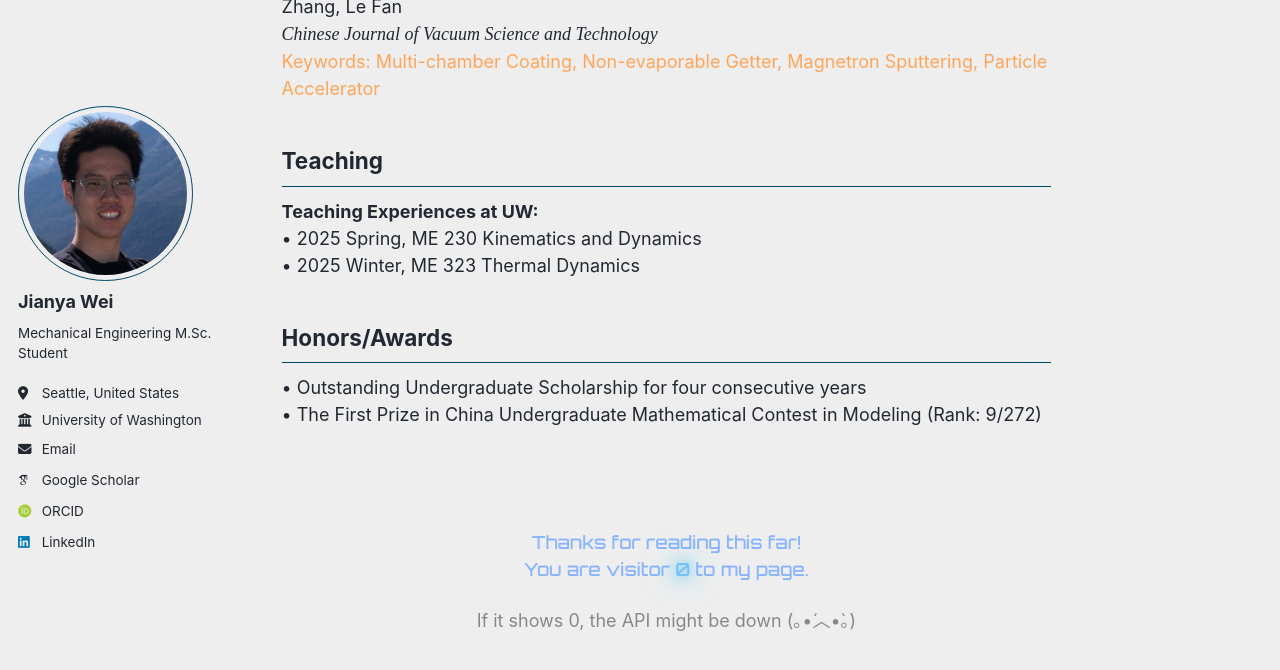
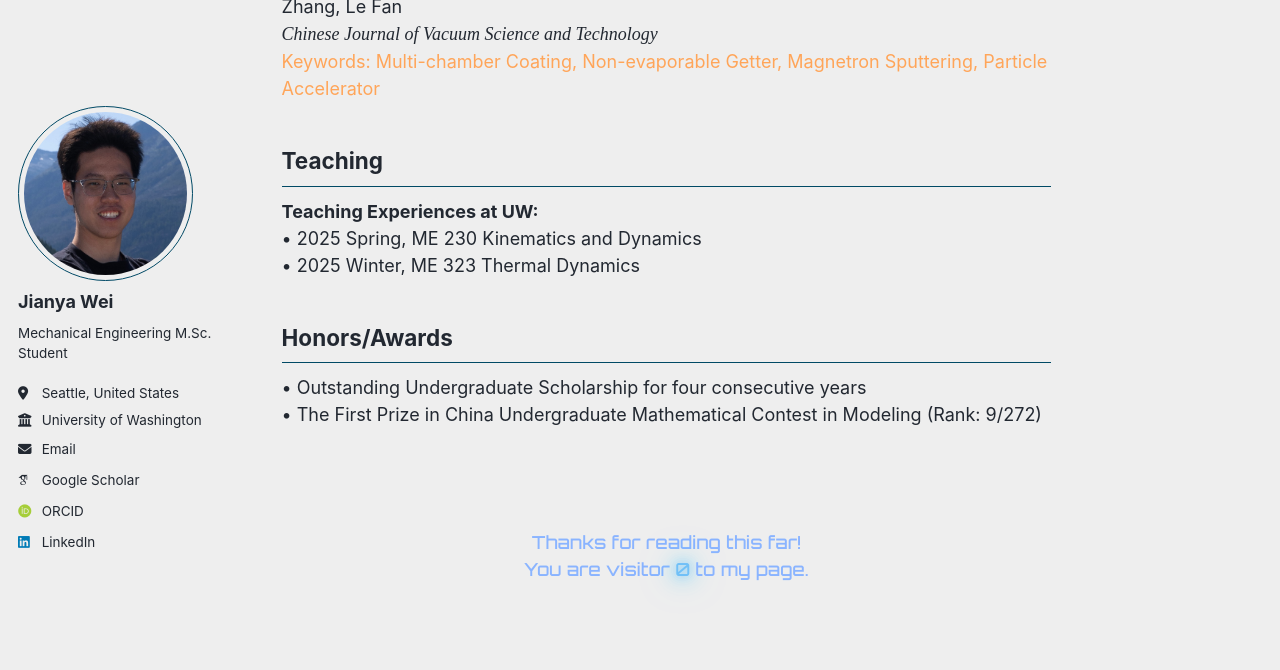
Before and after one commit to jywei02/jywei02.github.io, a Jekyll site: the page built from _pages/about.md, in a window 1280 px wide and 900 px high, scrolled down 1176 px. Shown: the top 670 px of the window. Built offline with Jekyll 4.4.1, drawn with Linux system fonts in a browser that asks for light colours; some web fonts are replaced; comment, search, counter and statistics services are not loaded.

Commit message:
Update about.md

```diff
--- a/_pages/about.md
+++ b/_pages/about.md
@@ -130,11 +130,6 @@ Honors/Awards
     to my page.
   </p>
 
-  <!-- 固定的小字说明 -->
-  <p class="footer-note">
-    If it shows 0, the API might be down (｡•́︿•̀｡)
-  </p>
-
   <!-- 不蒜子统计 -->
   <script src="//busuanzi.ibruce.info/busuanzi/2.3/busuanzi.pure.mini.js"></script>
 </body>
```
